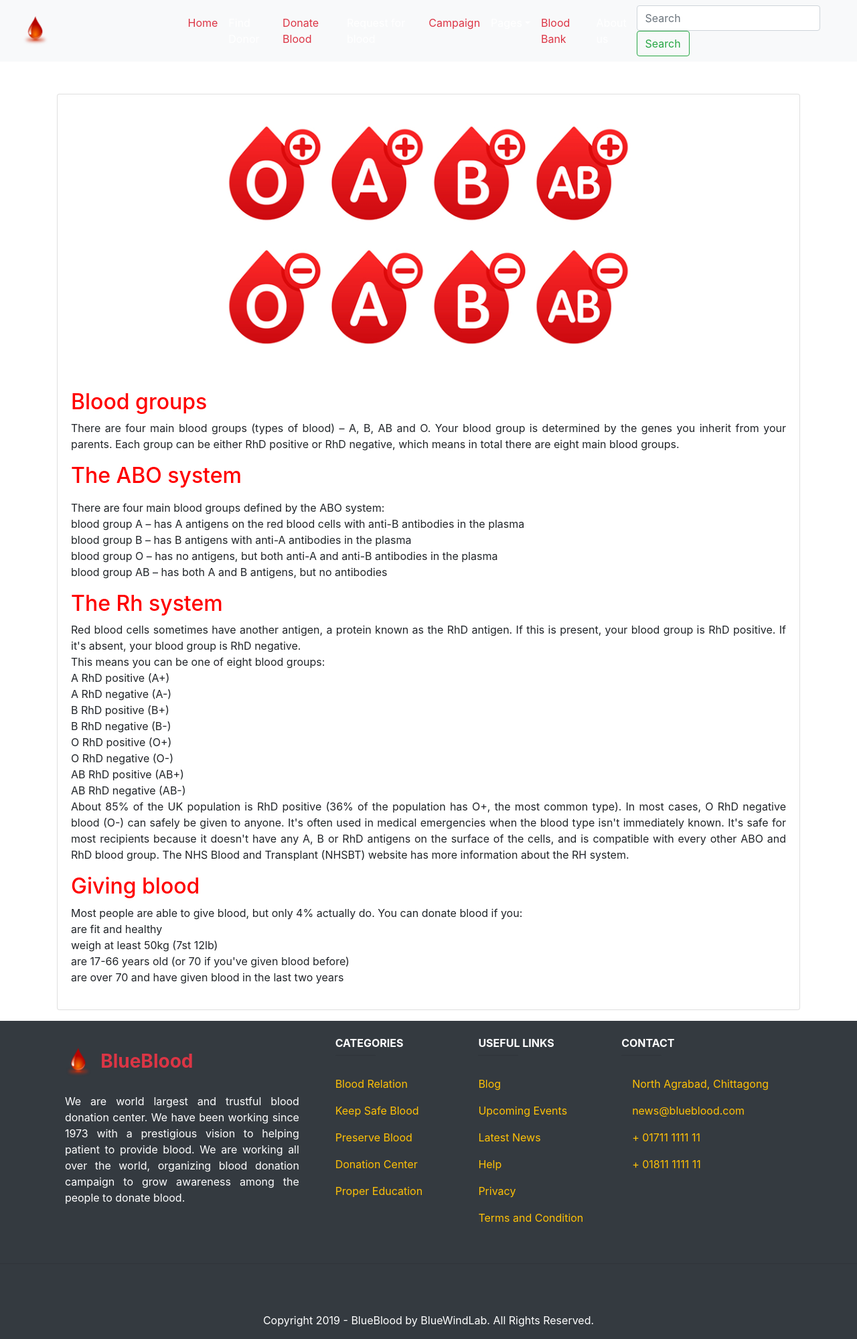
After one commit to munemsah/SEISD-Project, a PHP site: page /bloodtype.php in a window 1280 px wide. The commit adds this page. Shown: the whole page at 67% size. Run offline with PHP 8.4, Linux system fonts and the light colour scheme; some libraries are stand-ins or nearby versions.

Commit message:
modified Nav,Homepage

```diff
--- a/HomePage.php
+++ b/HomePage.php
@@ -13,10 +13,10 @@
       <img src="new-year-new-blood.gif" class="d-block w-100" alt="...">
     </div>
     <div class="carousel-item">
-      <img src="giftblood.jpg" class="d-block w-100" alt="...">
+      <img src="Image-up\giftblood.jpg" class="d-block w-100" alt="...">
     </div>
     <div class="carousel-item">
-      <img src="blood2.jpg" class="d-block w-100" alt="...">
+      <img src="Image-up\blood2.jpg" class="d-block w-100" alt="...">
     </div>
   </div>
   <a class="carousel-control-prev" href="#carouselExampleIndicators" role="button" data-slide="prev">
--- a/Includes/nav.php
+++ b/Includes/nav.php
@@ -32,9 +32,8 @@
         <div class="dropdown-menu" aria-labelledby="dropdownId">
         <a class="dropdown-item" href="#">Registration as a Volunteer</a>
         <a class="dropdown-item" href="#">Bolod Donation Process</a>
-        <a class="dropdown-item" href="#">Blood Types</a>
-        <a class="dropdown-item" href="#">Eligibility</a>
-        <a class="dropdown-item" href="#">Events</a>
+        <a class="dropdown-item" href="bloodtype.php#">Blood Types</a>
+        <a class="dropdown-item" href="eligibility.php">Eligibility</a>
         <a class="dropdown-item" href="#">FAQ</a>
         </div>
       </li>
--- /dev/null
+++ b/bloodtype.php
@@ -0,0 +1,56 @@
+<?php include("includes/header.php")  ?>
+<?php include("includes/nav.php")  ?>
+
+<div class="container">
+<br>
+<br>
+<div class="card mb-3">
+  <img src="Image-up\blood-types.gif" class="card-img-top mx-auto d-block" alt="..." style="max-width: 700px;">
+  <div class="card-body justify-content-center">
+  <h2 style="color:red;">Blood groups</h2>
+  <p class="text-justify">There are four main blood groups (types of blood) – A, B, AB and O. Your blood group is determined by the genes you inherit from your parents. Each group can be either RhD positive or RhD negative, which means in total there are eight main blood groups.</p>
+
+<h2 style="color:red;">The ABO system</h2>
+<p class="text-justify"><p>
+There are four main blood groups defined by the ABO system: <br>
+
+blood group A – has A antigens on the red blood cells with anti-B antibodies in the plasma <br>
+blood group B  – has B antigens with anti-A antibodies in the plasma <br>
+blood group O  – has no antigens, but both anti-A and anti-B antibodies in the plasma <br>
+blood group AB  – has both A and B antigens, but no antibodies</p>
+
+<h2 style="color:red;"> The Rh system</h2>
+<p class="text-justify">Red blood cells sometimes have another antigen, a protein known as the RhD antigen. If this is present, your blood group is RhD positive. If it's absent, your blood group is RhD negative. <br>
+
+This means you can be one of eight blood groups:<br>
+
+A RhD positive (A+)<br>
+A RhD negative (A-)<br>
+B RhD positive (B+)<br>
+B RhD negative (B-)<br>
+O RhD positive (O+)<br>
+O RhD negative (O-)<br>
+AB RhD positive (AB+)<br>
+AB RhD negative (AB-)<br>
+About 85% of the UK population is RhD positive (36% of the population has O+, the most common type).
+
+In most cases, O RhD negative blood (O-) can safely be given to anyone. It's often used in medical emergencies when the blood type isn't immediately known.
+
+It's safe for most recipients because it doesn't have any A, B or RhD antigens on the surface of the cells, and is compatible with every other ABO and RhD blood group.
+
+The NHS Blood and Transplant (NHSBT) website has more information about the RH system.</p>
+
+
+
+<h2 style="color:red;">Giving blood</h2>
+<p class="text-justify">
+Most people are able to give blood, but only 4% actually do. You can donate blood if you:<br>
+
+are fit and healthy<br>
+weigh at least 50kg (7st 12lb)<br>
+are 17-66 years old (or 70 if you've given blood before)<br>
+are over 70 and have given blood in the last two years</p>
+  </div>
+</div>
+</div>
+<?php include("includes/footer.php")  ?>
```
Also changed, not shown: Image-up/blood-types.gif (added).
